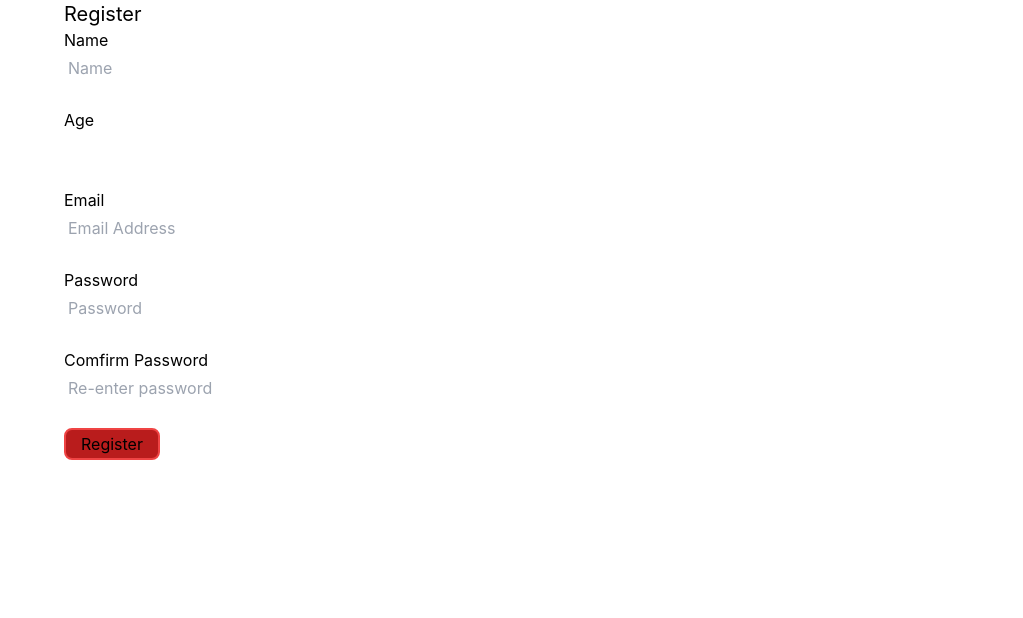
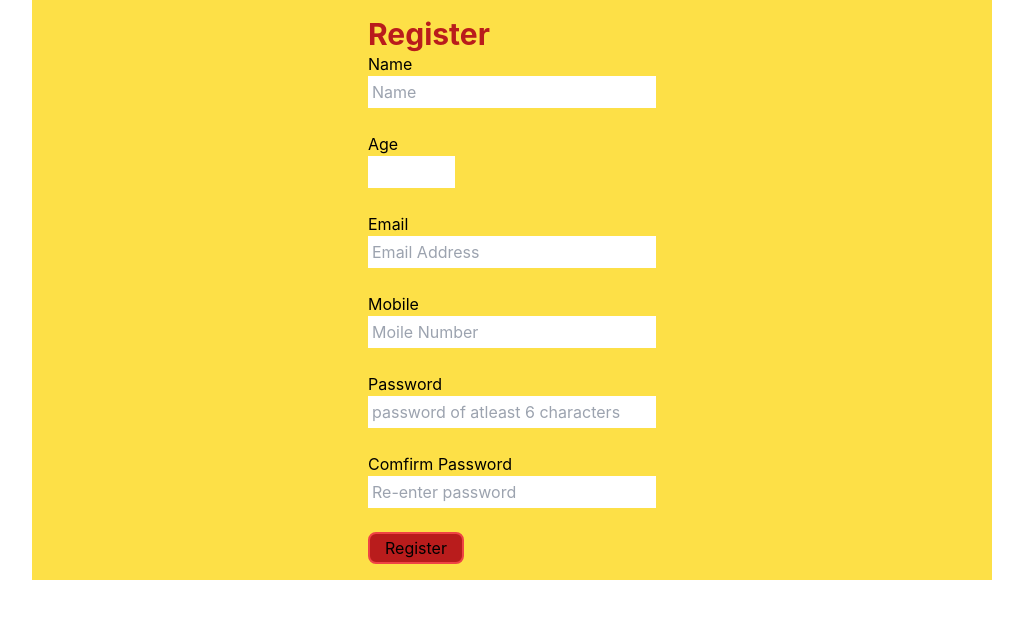
Before and after one commit to ishanjain1502/flexmoney-FE, a Next.js app: page /register in a window 1280 px wide. Shown: the top 618 px of the page, without its empty margins (128-1151 px from the left). Built offline with nearby package versions, Linux system fonts and the light colour scheme.

Commit message:
reg form set

```diff
--- a/components/Authentication/Login.js
+++ b/components/Authentication/Login.js
@@ -1,5 +1,7 @@
 import React from 'react'
 import { useState, useEffect } from 'react'
+import LoginSchema from '../../validations/login'
+
 const Login = () => {
   return (
     <div>
--- a/components/Authentication/Register.js
+++ b/components/Authentication/Register.js
@@ -1,11 +1,13 @@
 import React from 'react';
 import { useState, useEffect } from 'react';
+import RegisterSchema from '../../validations/register';
 
 const Register = () => {
     const [ state, setState ] = useState({
         name : "",
         age : 0,
         email : "",
+        mobile: "",
         password : "",
         confirmPassword : ""
     });
@@ -14,21 +16,28 @@ const Register = () => {
         setState({ ...state, [e.target.name]: e.target.value });
     }
 
-    const { name, age, email, password, confirmPassword } = state;
+    const { name, age, email, mobile, password, confirmPassword } = state;
 
     const RegisterUser = (e) => {
         e.preventDefault()
-
+        try{
+            const val = RegisterSchema.validate(state);
+            console.log(val);
+        }catch{
+            if(state.password !== state.confirmPassword){
+                console.log("password mismatch");
+            }
+        }
     }
 
   return (
-    <div className='h-auto w-6/12  flex flex-col items-center'  >
+    <div className='h-auto w-9/12 bg-yellow-300 p-4 flex flex-col items-center'  >
         <div>
-        <div className='text-xl' >Register</div>
+        <div className='text-3xl font-bold text-red-700' >Register</div>
             <form   id='Registeration Form' onSubmit={RegisterUser} >
                 <label>Name</label>
                 <br/>
-                <input className='text-white p-1'
+                <input className='text-white p-1 w-72'
                     onChange={onChange}
                     type='text'
                     placeholder='Name'
@@ -47,6 +56,8 @@ const Register = () => {
                     placeholder='Age'
                     name='age'
                     value={age}
+                    min={18}
+                    max={65}
                     required
                 />
 
@@ -54,7 +65,7 @@ const Register = () => {
 
                 <label>Email</label>
                 <br/>
-                <input className='text-white p-1'
+                <input className='text-white p-1 w-72'
                 onChange={onChange}
                 type='email'
                 placeholder='Email Address'
@@ -64,20 +75,33 @@ const Register = () => {
 
                 <br/><br/>
 
+                <label>Mobile</label>
+                <br/>
+                <input className='text-white p-1 w-72'
+                onChange={onChange}
+                type='text'
+                placeholder='Moile Number'
+                name='mobile'
+                value={mobile}
+                    />
+
+                <br/><br/>
+
                 <label>Password</label>
                 <br/>
-                <input className='text-white p-1'
+                <input className='text-white p-1 w-72'
                     onChange={onChange}
                     type='text'
-                    placeholder='Password'
-                    name='password of atleast 6 characters'
+                    placeholder='password of atleast 6 characters'
+                    name='password'
                     value={password}
                     required
                 />
                 <br/><br/>
+
                 <label>Comfirm Password</label>
                 <br/>
-                <input className='text-white p-1'
+                <input className='text-white p-1 w-72'
                     onChange={onChange}
                     type='text'
                     placeholder='Re-enter password'
--- a/pages/register.js
+++ b/pages/register.js
@@ -3,7 +3,9 @@ import Register from '../components/Authentication/Register'
 const register = () => {
   return (
     <div>
-        <Register/>
+        <div className='flex flex-col items-center' >
+          <Register/>
+        </div>
     </div>
   )
 }
--- a/validations/login.js
+++ b/validations/login.js
@@ -1,7 +1,7 @@
 import Joi from "joi";
-const Schema = Joi.object({
+const LoginSchema = Joi.object({
     name : Joi.string().alphanum().min(2).max(30).required(),
-    password: Joi.string()
+    password: Joi.string().pattern(new RegExp('[0-9a-zA-Z]{6,}'))
 })
 
-///^(([^<>()[\]\\.,;:\s@"]+(\.[^<>()[\]\\.,;:\s@"]+)*)|(".+"))@((\[[0-9]{1,3}\.[0-9]{1,3}\.[0-9]{1,3}\.[0-9]{1,3}\])|(([a-zA-Z\-0-9]+\.)+[a-zA-Z]{2,}))$/
+export default LoginSchema;
--- a/validations/register.js
+++ b/validations/register.js
@@ -0,0 +1,11 @@
+import Joi from "joi";
+const RegisterSchema = Joi.object({
+    name : Joi.string().alphanum().min(3).max(30).required(),
+    age : Joi.number().integer().min(18).max(65),
+    email: Joi.string().pattern(new RegExp("^[a-zA-Z0-9+_.-]+@[a-zA-Z0-9.-]+$")),
+    mobile : Joi.string().alphanum().min(10).max(13) ,
+    password : Joi.string().pattern(new RegExp("[0-9a-zA-Z]{6,}")),
+    confirmPassword : Joi.ref('password')
+})
+
+export default RegisterSchema;
```
